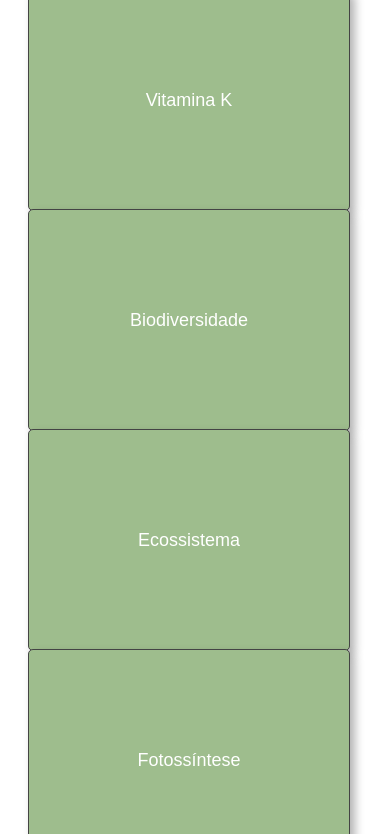
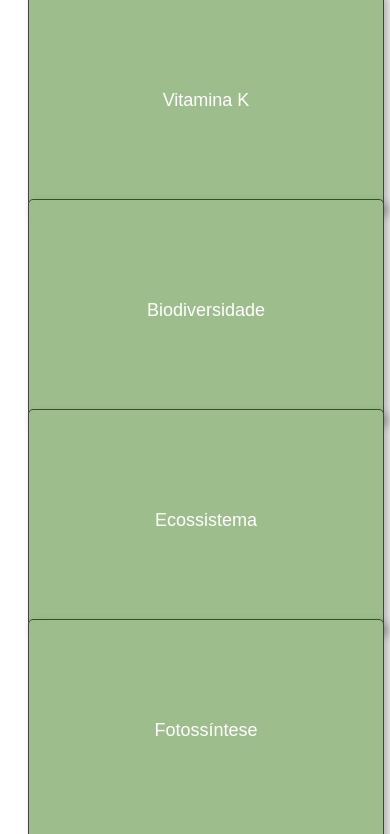
Before and after one commit to frilii/projetoescola-main, a plain HTML site: page index.html in a window 390 px wide. Shown: the part 122-956 px from the top of the page. Drawn offline with Linux system fonts and the light colour scheme.

Commit message:
Segundo commit: Alteração de redimensionamento

```diff
--- a/index.html
+++ b/index.html
@@ -8,7 +8,8 @@
 </head>
 <body>
     <div class="img">
-        <img src="assets/logo.png">
+        <img src="assets/logo.png" class="img-fluid" alt="Imagem Responsiva">
+
     </div>
     <header>
         <input type="text" id="search" placeholder="Pesquisar...">
--- a/styles.css
+++ b/styles.css
@@ -45,12 +45,27 @@ img {
   justify-content: space-between;
 }
 
+/* Estilos padrão para telas maiores */
 .glossary-card {
   width: 300px;
   height: 200px;
   perspective: 1000px; /* Define a perspectiva para efeito 3D */
   margin-bottom: 20px;
+  /* ... (seus estilos existentes) */
 }
+
+/* Estilos para telas menores, como smartphones */
+@media (max-width: 768px) {
+  #glossary {
+      flex-direction: column;
+  }
+  .glossary-card {
+      width: 100%; /* Card ocupa 100% da largura */
+      margin-bottom: 10px; /* Espaçamento menor entre cards */
+  }
+}
+
+/* Outras media queries conforme necessário */
 
 .glossary-card-inner {
   width: 100%;
```
